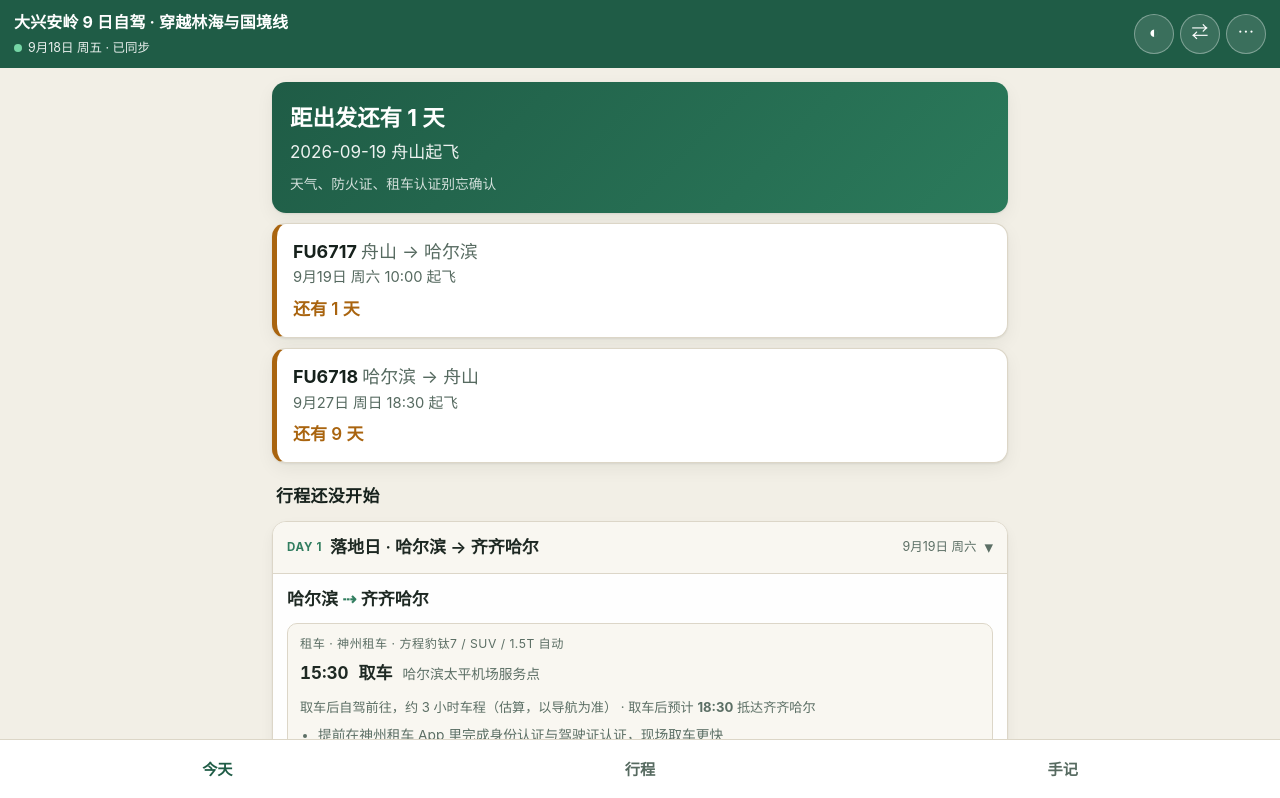
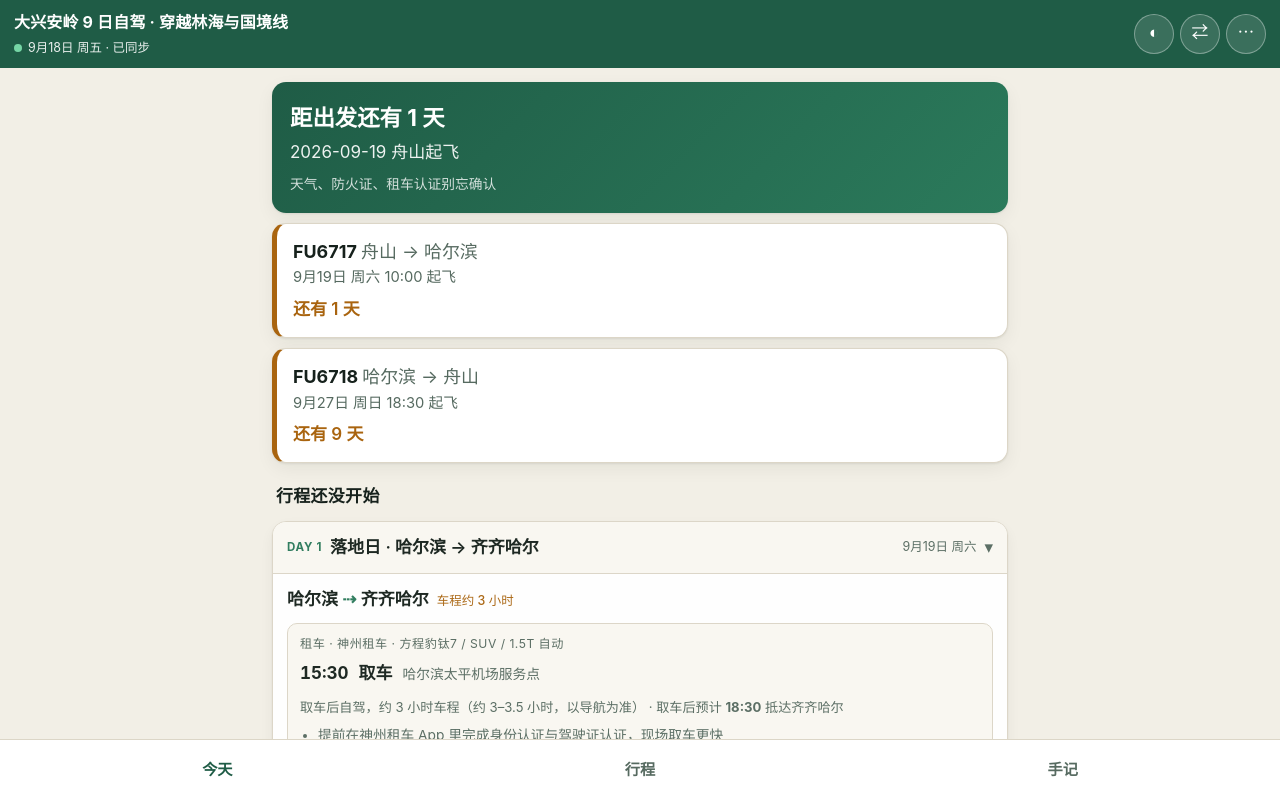
Before and after one commit to LubyHalo/daxinganling-trip, a website with bundled scripts: page index.html in a window 1280 px wide. Shown: the top 798 px of the page. Built offline with nearby package versions, Linux system fonts and the light colour scheme.

Commit message:
data: 车程数据统一到 days[].driveHours（9.26 = 7.5h 用户核实）；9/26 提示与待办更新

```diff
--- a/app.css
+++ b/app.css
@@ -135,6 +135,7 @@ h3.note-day { font-size: .95rem; color: var(--ink-2); margin: 18px 4px 8px; font
 .d-collapsed { padding: 8px 14px 12px; color: var(--ink-2); font-size: .86rem; }
 .route { font-weight: 600; margin-bottom: 8px; }
 .route .ar { color: var(--brand-2); }
+.route .drive { margin-left: 8px; font-size: .78rem; font-weight: 500; color: var(--accent); }
 .empty-line { color: var(--ink-2); font-size: .9rem; padding: 4px 0 8px; }
 
 /* ---------- 站点 ---------- */
--- a/app/render.js
+++ b/app/render.js
@@ -87,8 +87,10 @@ export function vehicleBlock(day) {
       <span class="veh-p">${esc(e.place || '')}</span>
     </div>`).join('');
   const bits = [];
-  if (v.leg && v.leg.note) {
-    bits.push(`<div class="hint">${esc(v.leg.note)}${v.arrivalTime ? ` · 取车后预计 <b>${esc(v.arrivalTime)}</b> 抵达${esc(v.leg.to)}` : ''}</div>`);
+  if (v.driveNote) {
+    bits.push(`<div class="hint">${esc(v.driveNote)}${v.arrivalTime ? ` · 取车后预计 <b>${esc(v.arrivalTime)}</b> 抵达${esc(v.arrivalCity || '')}` : ''}</div>`);
+  } else if (v.arrivalTime) {
+    bits.push(`<div class="hint">取车后预计 <b>${esc(v.arrivalTime)}</b> 抵达${esc(v.arrivalCity || '')}</div>`);
   }
   const prep = v.prep && v.prep.length ? `<ul class="plain">${v.prep.map((p) => `<li>${esc(p)}</li>`).join('')}</ul>` : '';
   return `<div class="vehicle">
@@ -151,7 +153,7 @@ export function dayCard(vm, day, opts = {}) {
     return `<article class="${cls.join(' ')}">${head}<div class="d-collapsed">${esc(day.route.join(' ⇢ '))}${day.stops.length ? ` · 已打卡 ${s}/${day.stops.length}` : ''}</div></article>`;
   }
   const body = [];
-  body.push(`<div class="route">${day.route.map(esc).join(' <span class="ar">⇢</span> ')}</div>`);
+  body.push(`<div class="route">${day.route.map(esc).join(' <span class="ar">⇢</span> ')}${day.driveHours ? `<span class="drive">车程约 ${esc(String(day.driveHours))} 小时</span>` : ''}</div>`);
   if (day.vehicle) body.push(vehicleBlock(day));
   if (day.vehicle && day.vehicle.returnPlan) body.push(returnPlanBlock(day.vehicle.returnPlan));
   if (day.stops.length) body.push(`<ul class="stops">${day.stops.map((s) => stopLi(vm, s, day)).join('')}</ul>`);
--- a/app/ui.js
+++ b/app/ui.js
@@ -105,17 +105,23 @@ const minToHHMM = (mins) => {
  */
 function buildVehicleFor(date) {
   const v = state.trip.meta.vehicle;
-  if (!v) return null;
+  const day = state.trip.days.find((d) => d.date === date) || null;
+  if (!v || !day) return null;
+
   const events = (v.events || [])
     .filter((e) => String(e.at).slice(0, 10) === date)
     .map((e) => ({ ...e, time: String(e.at).slice(11, 16) }));
-  const leg = (v.legs || []).find((l) => l.date === date) || null;
-  if (!events.length && !leg) return null;
+  // 车程只有一处来源：那个 day 自己的 driveHours / driveNote
+  const driveHours = day.driveHours || null;
+  const driveNote = day.driveNote || null;
+  const route = day.route || [];
+  const fromCity = route[0] || null;
+  const toCity = route.length > 1 ? route[route.length - 1] : null;
+  if (!events.length && !driveHours) return null;
 
   const pickup = events.find((e) => e.kind === 'pickup') || null;
   const dropoff = events.find((e) => e.kind === 'dropoff') || null;
   const prep = pickup ? (v.prep || []) : [];
-  const driveHours = leg && leg.hours ? leg.hours : null;
 
   let arrivalTime = null;
   if (pickup && driveHours) {
@@ -141,15 +147,16 @@ function buildVehicleFor(date) {
   if (dropoff && flight) {
     const dropMin = HHMMtoMin(dropoff.time);
     const buf = v.departureBufferMin == null ? 30 : v.departureBufferMin;
-    const leaveMin = dropMin - (driveHours || 3.5) * 60 - buf;
+    const hours = driveHours || 3.5;
+    const leaveMin = dropMin - hours * 60 - buf;
     const depMin = HHMMtoMin(flight.dep);
     const slack = depMin - dropMin;
     returnPlan = {
       leaveBy: minToHHMM(leaveMin),
-      from: leg ? leg.from : '齐齐哈尔',
+      from: fromCity || '出发地',
       steps: [
-        { label: `从${leg ? leg.from : '齐齐哈尔'}出发`, time: minToHHMM(leaveMin),
-          note: `按 ${driveHours || 3.5} 小时车程 + ${buf} 分钟缓冲估算，请以实时导航为准` },
+        { label: `从${fromCity || '出发地'}出发`, time: minToHHMM(leaveMin),
+          note: `${driveNote || `约 ${hours} 小时车程`} + ${buf} 分钟缓冲，请以实时导航为准` },
         { label: dropoff.label, time: dropoff.time, place: dropoff.place, note: `${v.vendor} · ${v.model}` },
         { label: `起飞 ${flight.no}`, time: flight.dep, place: `→ ${flight.to}`,
           note: `还车后仍有约 ${Math.floor(slack / 60)} 小时 ${pad2(slack % 60)} 分缓冲` },
@@ -157,7 +164,11 @@ function buildVehicleFor(date) {
     };
   }
 
-  return { vendor: v.vendor, order: v.order, model: v.model, events, leg, prep, arrivalTime, countdown, returnPlan, hasDropoff: Boolean(dropoff) };
+  return {
+    vendor: v.vendor, order: v.order, model: v.model, events,
+    driveHours, driveNote, arrivalCity: toCity, arrivalTime,
+    prep, countdown, returnPlan, hasDropoff: Boolean(dropoff),
+  };
 }
 
 function customsFor(date) {
--- a/data/trip.json
+++ b/data/trip.json
@@ -22,18 +22,12 @@
         "提前在神州租车 App 里完成身份认证与驾驶证认证，现场取车更快",
         "取车时确认油量、ETC、备胎与随车证件，里程与油量拍照留底"
       ],
-      "legs": [
-        { "date": "2026-09-19", "from": "哈尔滨太平机场", "to": "齐齐哈尔", "hours": 3, "estimated": true,
-          "note": "取车后自驾前往，约 3 小时车程（估算，以导航为准）" },
-        { "date": "2026-09-27", "from": "齐齐哈尔", "to": "哈尔滨太平机场", "hours": 3.5, "estimated": true,
-          "note": "还车 + 值机都在机场，约 3.5 小时车程（估算，含进出城）" }
-      ],
+      "legs": [],
       "departureBufferMin": 30
     },
     "openQuestions": [
-      "9.26 根河 → 齐齐哈尔 是全程最长的一段自驾（估约 700 公里 / 9–10 小时，请用导航核实后我可精确标注）。",
       "两份机票都只记了起飞时间，到达时间、航站楼与行李额待补。",
-      "9.20 齐齐哈尔 → 海拉尔 约 440 公里（估算），出发时间与加油点待定。",
+      "9.20 齐齐哈尔 → 海拉尔 的车程与出发时间未核实（估约 440 公里）。",
       "办防火证的具体地点与时间未落实，奇乾边境报备方式也未确认。",
       "旧方案里的满洲里在这一版行程中已消失，需确认是否有意去掉。",
       "文档标题写“7 日”但行程实际是 9 天，命名口径待统一。"
@@ -46,6 +40,8 @@
       "title": "落地日 · 哈尔滨 → 齐齐哈尔",
       "route": ["哈尔滨", "齐齐哈尔"],
       "distanceKm": null,
+      "driveHours": 3,
+      "driveNote": "取车后自驾，约 3 小时车程（约 3–3.5 小时，以导航为准）",
       "stops": [
         { "id": "d1-s1", "name": "米家烤肉", "type": "food", "time": null, "note": "晚餐", "tips": null, "retired": false }
       ],
@@ -186,13 +182,15 @@
       "title": "长途赶路 · 根河 → 齐齐哈尔",
       "route": ["根河", "齐齐哈尔"],
       "distanceKm": null,
+      "driveHours": 7.5,
+      "driveNote": "地图实测约 7 小时多，按 7.5 小时计；林区加油站少，在大城镇加满",
       "stops": [],
       "stay": { "name": "御枫酒店（齐齐哈尔大商新玛特中环广场店）", "phone": null, "addr": null, "booked": true, "links": [] },
       "intel": [
-        "⚠️ 注意：本日为全程最长的一段自驾赶路日，建议尽早出发、中途在嫩江一带加油补给。"
+        "⚠️ 注意：本日为全程最长的一段自驾赶路日（约 7.5 小时车程），建议早出发、中途在大城镇加油补给。"
       ],
       "todos": [
-        "确认根河 → 齐齐哈尔 的实际里程与车程（估约 700 公里），必要时拆成两段"
+        "根河 → 齐齐哈尔 约 7.5 小时，途中在城镇加满油（林区加油站少）"
       ]
     },
     {
@@ -201,6 +199,8 @@
       "title": "归程 · 齐齐哈尔 → 哈尔滨 → 舟山",
       "route": ["齐齐哈尔", "哈尔滨", "舟山"],
       "distanceKm": null,
+      "driveHours": 3.5,
+      "driveNote": "齐齐哈尔 → 哈尔滨太平机场，约 3–3.5 小时（含进出城）",
       "stops": [],
       "stay": null,
       "intel": [],
```
Also changed, not shown: docs/superpowers/specs/2026-09-18-daxinganling-trip-pwa-design.md (+6 -5 lines), tests/assets.test.mjs (+16 -2 lines).
